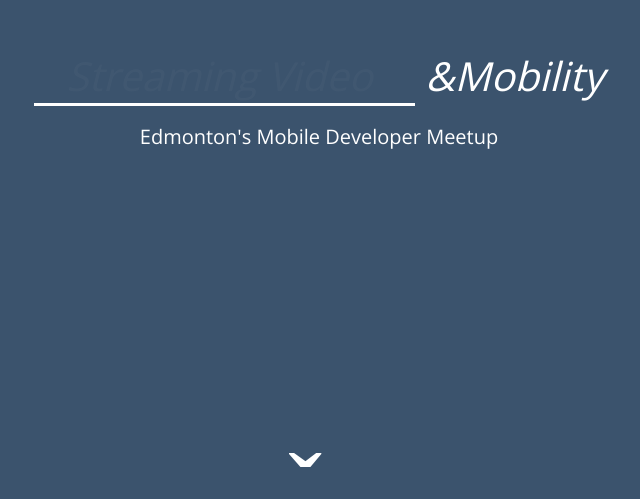
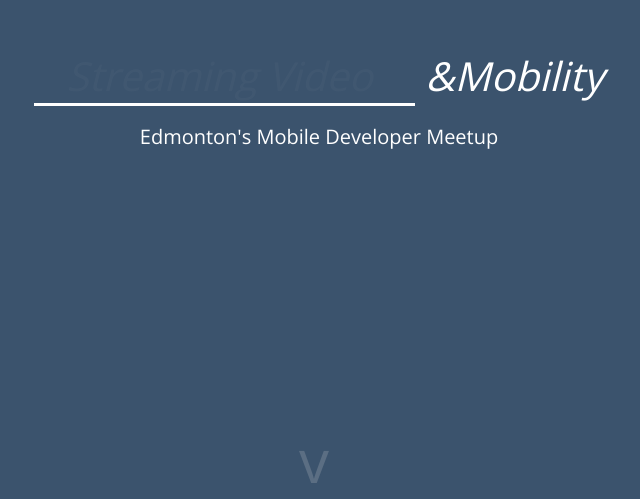
Before and after one commit to stephenvisser/andmobility, a website: page public/index.html in a window 1280 px wide. Shown: the part 301-800 px from the top of the page, 321-961 px from the left. Drawn offline with nearby package versions, Linux system fonts and the light colour scheme.

Commit message:
Avoid unicode characters. Not sure if hosting service can handle it

```diff
--- a/public/index.less
+++ b/public/index.less
@@ -18,11 +18,12 @@ body {
 
 
     &:before {
-      content: 'ˇ';
-      font-size: 100px;
+      content: 'v';
+      color: rgba(222,222,222,0.2);
+      font-size: 60px;
       text-align: center;
       position: absolute;
-      left: calc(~"50% - 30px");
+      left: calc(~"50% - 20px");
       top: -80px;
     }
 
```
Also changed, not shown: public/index.css.
